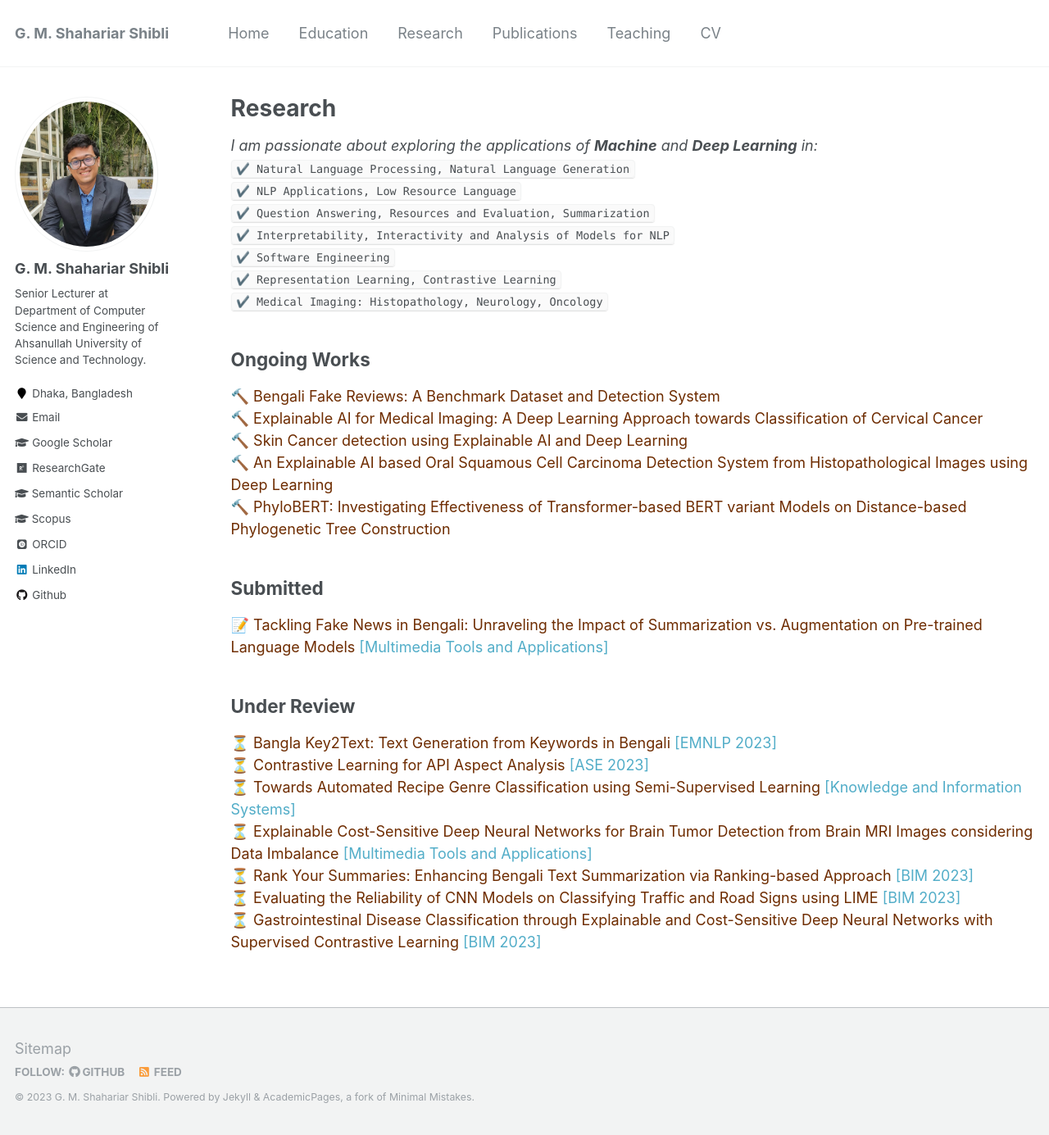
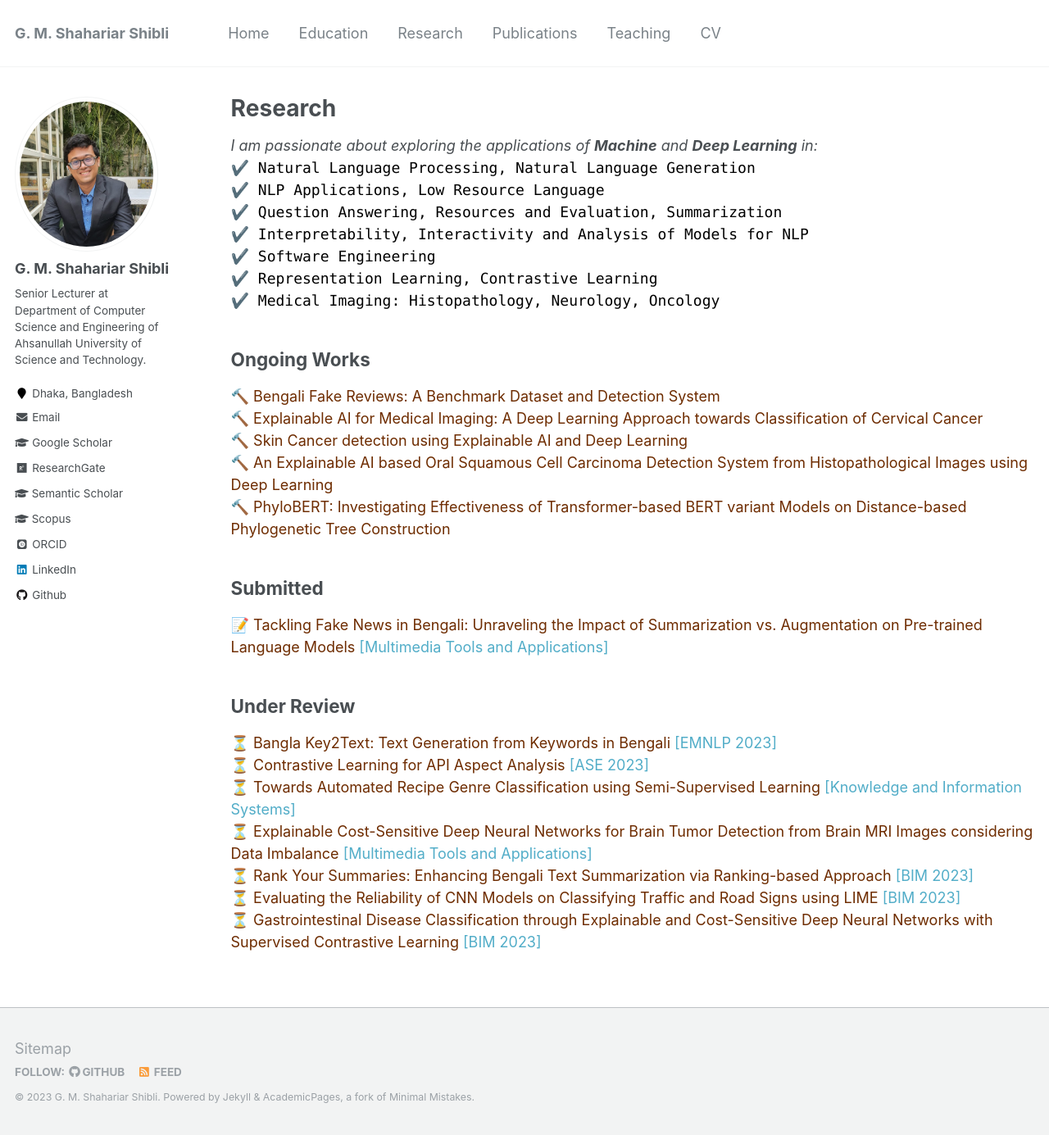
Before and after one commit to shahariar-shibli/shahariar-shibli.github.io, a Jekyll site: the page built from _pages/research.md, in a window 1280 px wide and 1385 px high. Shown: the whole window at 82% size. Built offline with Jekyll 4.4.1, drawn with Linux system fonts in a browser that asks for light colours; some web fonts are replaced.

Commit message:
Update research.md

```diff
--- a/_pages/research.md
+++ b/_pages/research.md
@@ -6,6 +6,7 @@ author_profile: true
 ---
 
 *I am passionate about exploring the applications of **Machine** and **Deep Learning** in:*<br>
+<span style="color:black;">
 <code>✔️ Natural Language Processing, Natural Language Generation</code> <br>
 <code>✔️ NLP Applications, Low Resource Language</code> <br>
 <code>✔️ Question Answering, Resources and Evaluation, Summarization</code><br>
@@ -13,6 +14,7 @@ author_profile: true
 <code>✔️ Software Engineering</code> <br>
 <code>✔️ Representation Learning, Contrastive Learning</code> <br>
 <code>✔️ Medical Imaging: Histopathology, Neurology, Oncology</code>
+</span>
 <br/>
 
 
```
